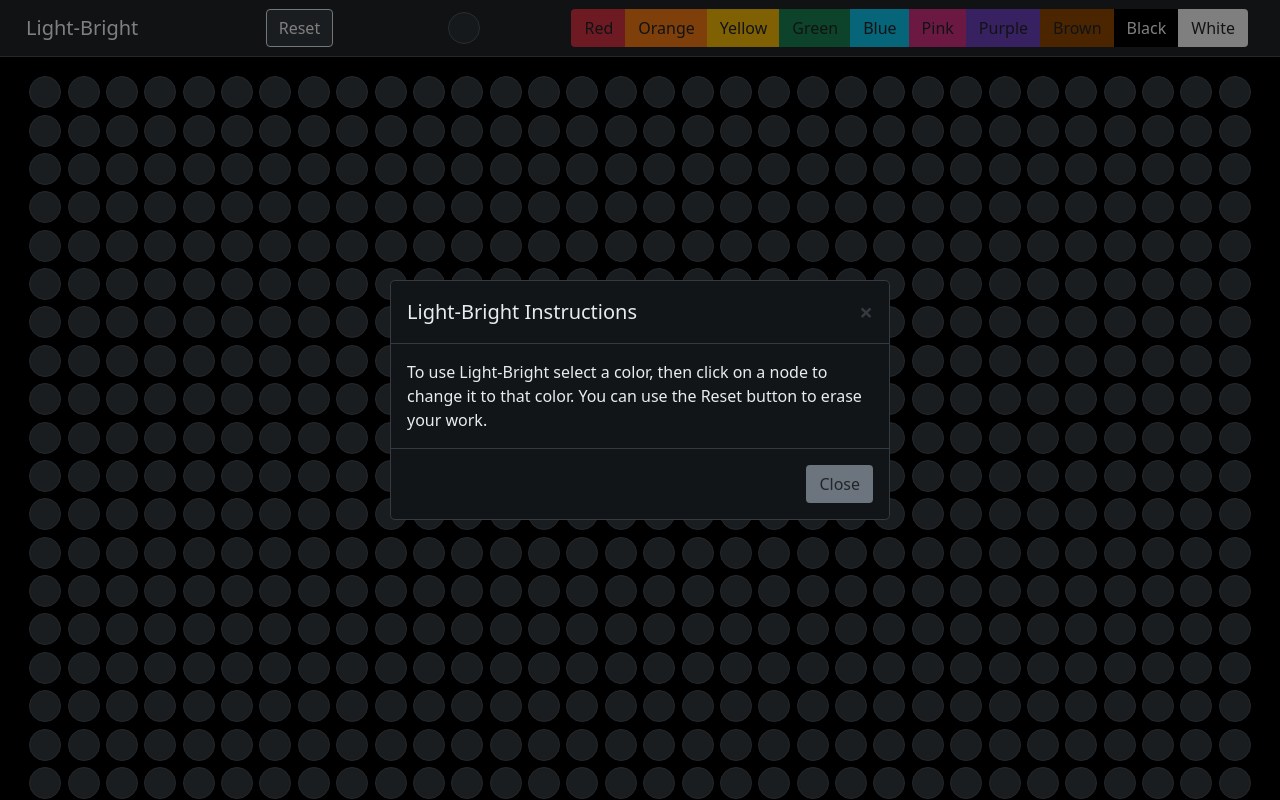
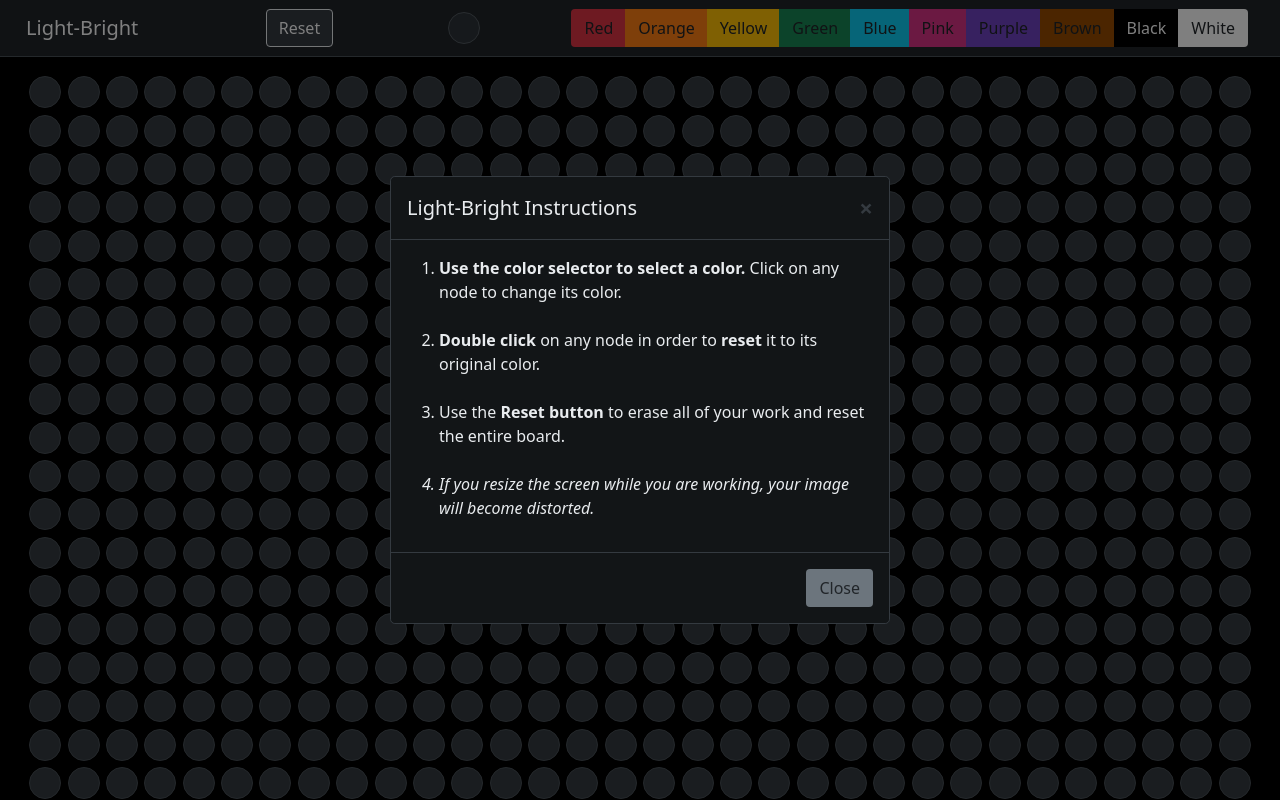
Before and after one commit to lawrencek1992/light-bright, a React (Create React App) app: page / in a window 1280 px wide. Built offline with nearby package versions, Linux system fonts and the light colour scheme.

Commit message:
Update Instructions.js

```diff
--- a/src/components/Instructions.js
+++ b/src/components/Instructions.js
@@ -13,7 +13,31 @@ const Instructions = ({ showInstructions, setShowInstructions }) => {
     return (
         <Modal className="Instructions" isOpen={showInstructions} toggle={toggle} fade centered>
             <ModalHeader toggle={toggle}>Light-Bright Instructions</ModalHeader>
-            <ModalBody>To use Light-Bright select a color, then click on a node to change it to that color. You can use the Reset button to erase your work.</ModalBody>
+            <ModalBody>
+                <ol>
+                    <li>
+                       <strong>
+                       Use the color selector to select a color.
+                       </strong> Click on any node to change its color.
+                    </li>
+                    <br />
+                    <li>
+                        <strong>
+                            Double click
+                        </strong> on any node in order to <strong>  reset </strong> it to its original color.
+                    </li>
+                    <br />
+                    <li>
+                        Use the <strong> Reset button </strong> to erase all of your work and reset the entire board.
+                    </li>
+                    <br />
+                    <em>
+                        <li>
+                            If you resize the screen while you are working, your image will become distorted.
+                        </li>
+                    </em>
+                </ol>
+            </ModalBody>
             <ModalFooter>
                 <Button className="btn-gray" onClick={() => setShowInstructions(false)}>Close</Button>
             </ModalFooter>
```
